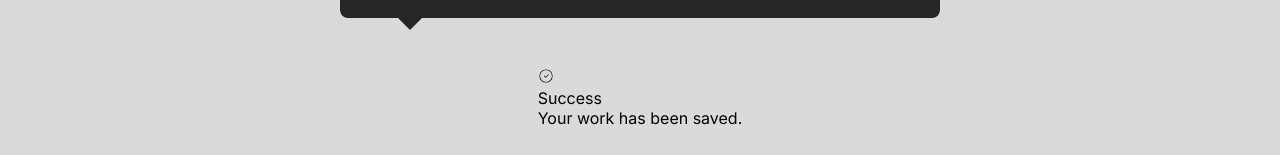
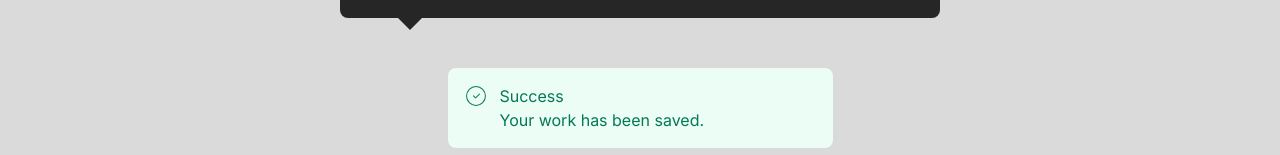
Before and after one commit to emirisato1003/react-component-library, a React (Vite) app: page / in a window 1280 px wide. Shown: the part 2204-2359 px from the top of the page. Before the commit the page ends 2332 px from the top, so only its background shows below. Built offline with nearby package versions, Linux system fonts and the light colour scheme; the HTML template or start-up script is replaced by a standard one.

Commit message:
created toast

```diff
--- a/src/App.jsx
+++ b/src/App.jsx
@@ -102,7 +102,7 @@ function App() {
 
       <section className="toast">
         <div className="pop-up">
-        <CiCircleCheck />
+        <CiCircleCheck className='popup-icon'/>
         <div className="pop-up-text">
           <p>Success</p>
           <p>Your work has been saved.</p>
--- a/src/index.css
+++ b/src/index.css
@@ -395,6 +395,22 @@ p.body-text{
   visibility: visible;
 }
 
+.pop-up{
+  width: 385px;
+  display: flex;
+  gap: 12px;
+  background-color: #ecfdf5;
+  color: #047857;
+  padding: 16px;
+  border-radius: 8px;
+  line-height: 24px;
+  margin-bottom: 10px;
+}
+
+.popup-icon{
+  font-size: 1.5rem;
+}
+
 @media (max-width: 1200px) {
   .testimonial-container{
     height: 320px;
```
